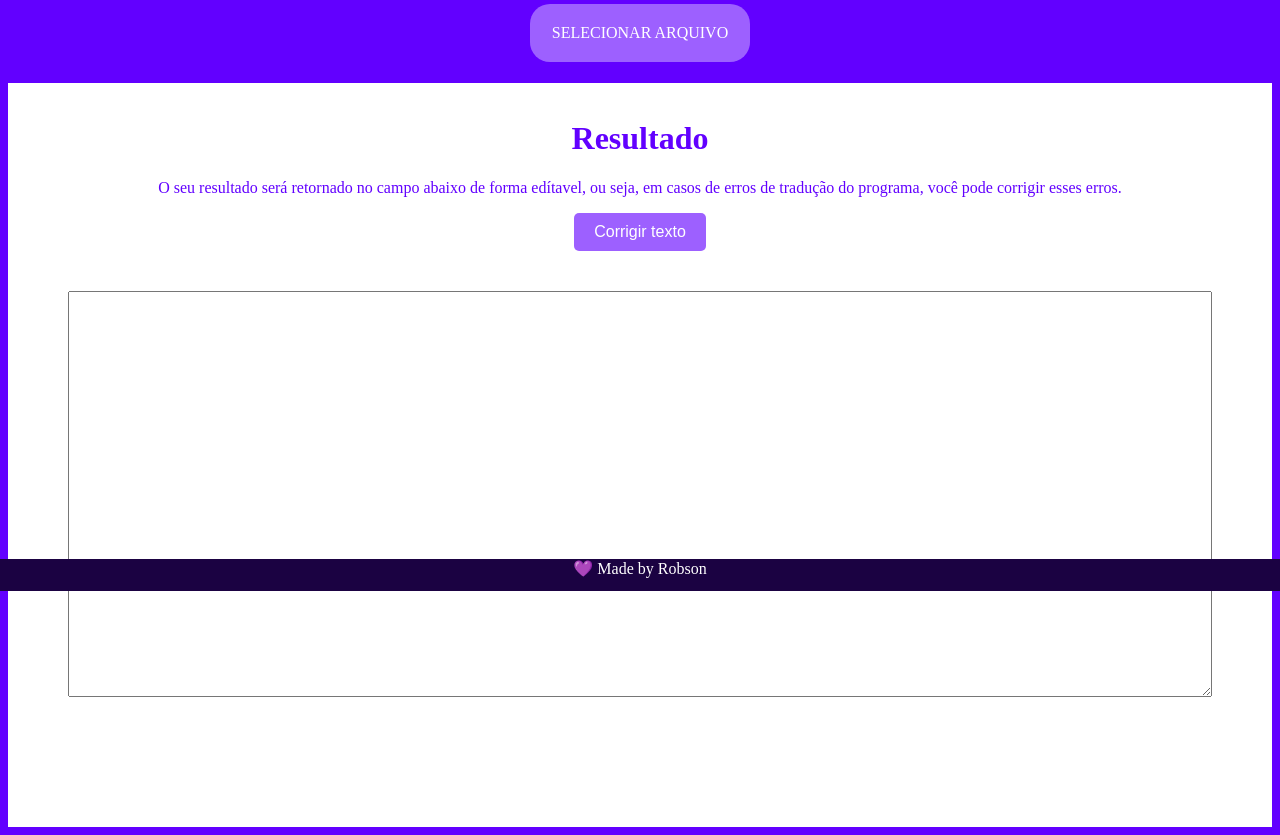
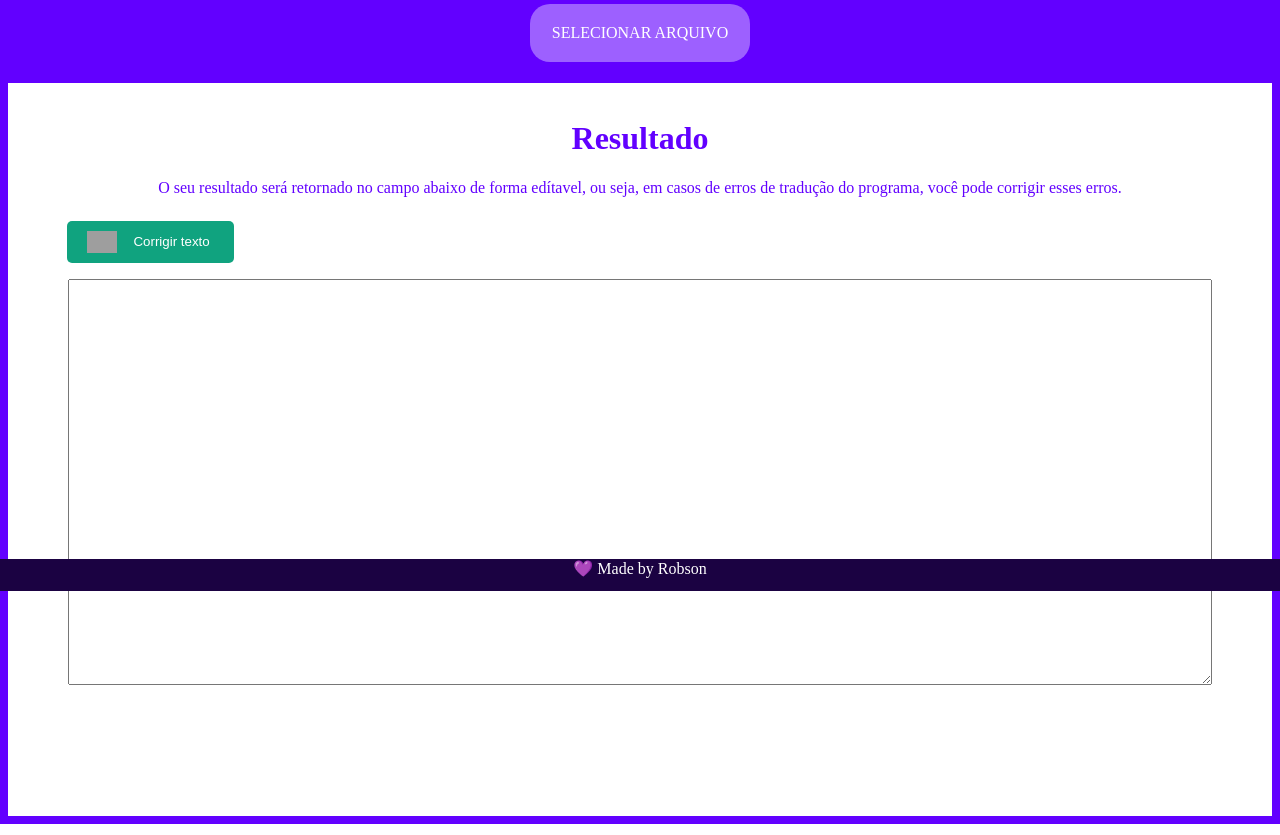
Before and after one commit to ORobsonJr/eimegem, a Django app: page / in a window 1280 px wide. Shown: the part 209-1044 px from the top of the page. Run offline with Django 3.2, Linux system fonts and the light colour scheme; some web fonts are replaced; grey boxes are pictures that could not be loaded.

Commit message:
Fix button-align in frontend, fix bugs and erros in html page  and update SCRIPT variable in gpt_correction

```diff
--- a/converter/text_handling/gpt_correction.py
+++ b/converter/text_handling/gpt_correction.py
@@ -2,7 +2,7 @@ import openai
 from decouple import config
 
 SCRIPT = """
-Corrija as palavras erradas, gramática e tudo que você encontrar de errado no texto que te passarei, vale ressaltar que não quero texto adicional, apenas o texto devidamente corrigido; texto para corrigir:
+Caso haja erros no texto abaixo corrija, caso contrário apenas ignore; texto:
 
 """
 
--- a/website/static/css/style.css
+++ b/website/static/css/style.css
@@ -53,16 +53,33 @@ label{
 }
 
 
-#correct-text {
-    background-color: rgb(157, 96, 255);
-    color: white;
+.button-correct {
+    background-color: rgb(16, 163, 127);
+    width: 10%;
+    display: flex;
+    align-items: center;
+    height: 8%;
+    margin-left: 4.7%;
     padding: 10px 20px;
-    border: none;
     border-radius: 5px;
     font-size: 16px;
     cursor: pointer;
-    margin-bottom: 5vh;
+    margin-top: 3vh;
+    margin-bottom: 2vh;
 }
+
+.button-correct img {
+    margin-right: 10px;
+}
+
+.button-correct input[type="button"] {
+    vertical-align: middle;
+    background-color: rgb(16, 163, 127);
+    border: none;
+    color: white;
+  }
+
+
 
 
 #output-text {
--- a/website/templates/index.html
+++ b/website/templates/index.html
@@ -9,21 +9,36 @@
    <link rel="stylesheet" href="{% static 'css/style.css' %}">
    <title>Eimegem</title>
    <script>
-      document.addEventListener('DOMContentLoaded', function() {
-        var button = document.getElementById('correct-text');
-        button.addEventListener('click', function() {
-          var xhr = new XMLHttpRequest();
-          xhr.open('GET', 'http://localhost:8000/correct_text', true);
-          xhr.onreadystatechange = function() {
-            if (xhr.readyState === XMLHttpRequest.DONE && xhr.status === 200) {
-              var response = xhr.responseText;
-              console.log(response); // Exibe a resposta da API no console do navegador
-              // Faça o que for necessário com a resposta da API aqui
+      var button_correct = document.getElementById('correct-text');
+
+      document.addEventListener('click', function() {
+         var output = document.getElementById('output-text')
+
+         if (output.value) {
+            var xhr = new XMLHttpRequest();
+            xhr.open('POST', 'http://localhost:8000/v1/correct_text', true);
+            xhr.setRequestHeader("Content-Type", "application/json");
+            xhr.send(JSON.stringify({'data': output.value}));
+
+            xhr.onreadystatechange = function() {
+            if (xhr.status == 200) {
+               var response = JSON.parse(xhr.response);
+               document.getElementById('output-text').value = response["data"];
+
             }
-          };
-          xhr.send();
-        });
+
+            else {
+               console.log(xhr.responseText);
+            }
+         }}
+
+         else {
+            // ignore
+         }
+
+
       });
+
     </script>
 </head>
 <body id="body">
@@ -47,7 +62,10 @@
    <div class="input-field">
       <h1 id="sub-title"><br>Resultado</h1>
       <p>O seu resultado será retornado no campo abaixo de forma edítavel, ou seja, em casos de erros de tradução do programa, você pode corrigir esses erros.</p>
-      <input type="button" id="correct-text" value="Corrigir texto" title="Ao clicar aqui o texto abaixo será corrigido">
+      <div class="button-correct">
+         <img src="{% static 'img/gpt.png' %}" width="30px">
+         <input type="button" id="correct-text" value="Corrigir texto" title="Ao clicar aqui o texto abaixo será corrigido pelo Chat-GPT">
+      </div>
       <textarea id="output-text" name="text"></textarea>
    <!--    <img src="{% static 'img/github.png' %}" width="80px" height="auto">
    -->
```
